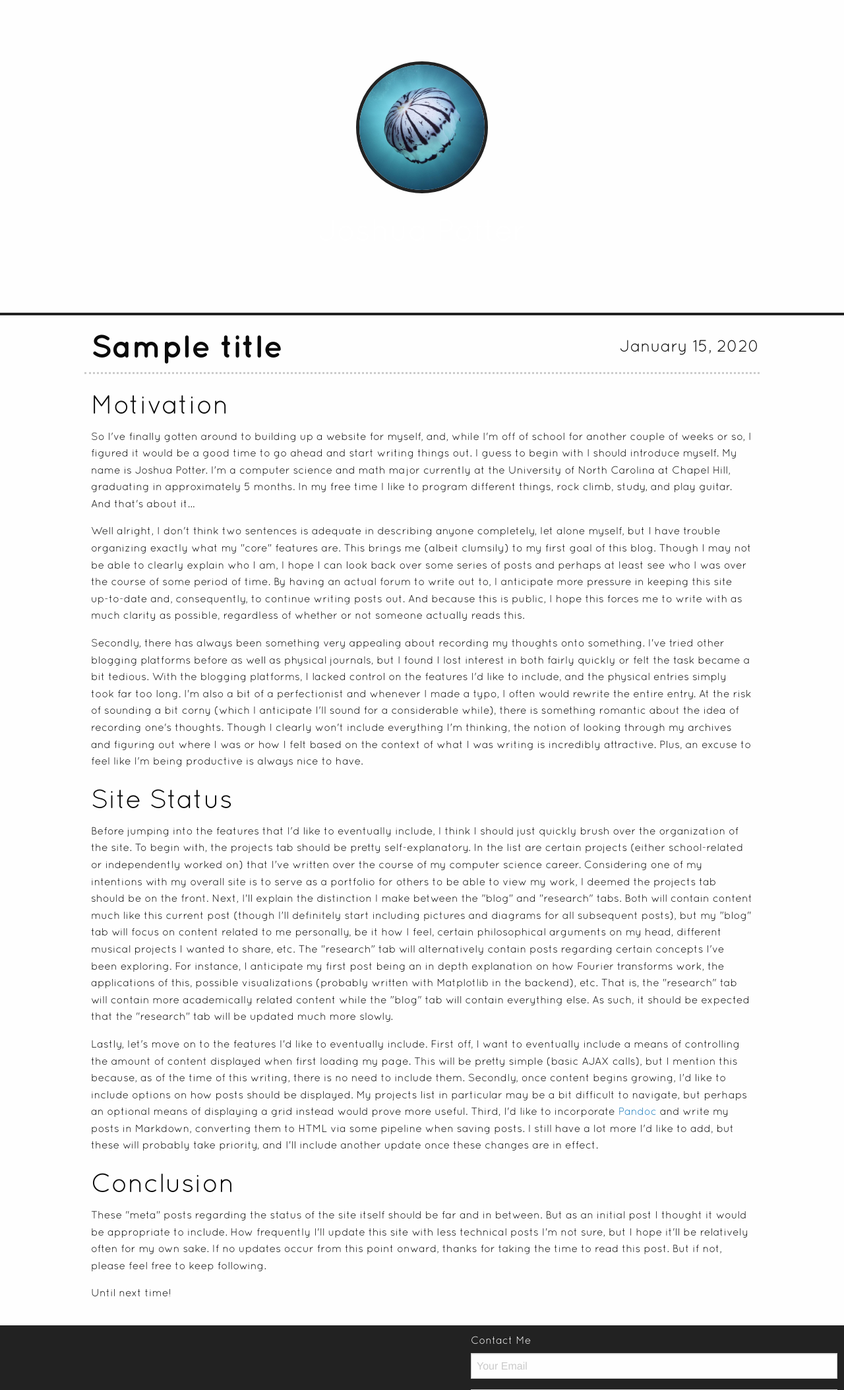
After one commit to GusVieweg/portfolio, a Django app: template apps/blog/templates/blog/entries/2015/December/22_1.html in a window 1280 px wide. The commit adds this page. Shown: the top 2107 px of the page at 66% size. Run offline with Django 3.2, Linux system fonts and the light colour scheme; the template is opened without the code that fills it: most values are stand-ins (such as "Sample title", 1, 10 or a date in 2020); parts of the project's set-up code (start-up, migrations or seed data) failed here and were passed over; some libraries are stand-ins or nearby versions.

Commit message:
blog -> template pages

```diff
--- a/apps/blog/models.py
+++ b/apps/blog/models.py
@@ -27,4 +27,4 @@ class Post(models.Model):
     last_modified = models.DateField(auto_now=True)
     date_added = models.DateField(auto_now_add=True)
     description = models.TextField(null=True, blank=True)
-    content = models.TextField()
+    content_url = models.URLField(max_length=255)
--- a/apps/blog/serializers.py
+++ b/apps/blog/serializers.py
@@ -19,4 +19,4 @@ class PostSerializer(serializers.ModelSerializer):
 
     class Meta:
         model = Post
-        fields = ('id', 'title', 'date_added', 'category', 'description')
+        fields = ('id', 'title', 'date_added', 'category', 'description', 'content_url')
--- a/apps/blog/templates/blog/post.html
+++ b/apps/blog/templates/blog/base.html
@@ -10,7 +10,7 @@
         <div id="post-content">
             <h1 class="title">{{ title }}<span class="date">{{ date_added | date:"F d, Y"}}</span></h1>
             <div class="entry">
-                {{ content | safe }}
+                {% block post_content %}{% endblock %}
             </div>
         </div>
 {% endblock %}
--- /dev/null
+++ b/apps/blog/templates/blog/entries/2015/December/22_1.html
@@ -0,0 +1,76 @@
+{% extends "blog/base.html" %}
+{% load static %}
+{% block title %}{{ title }}{% endblock %}
+
+{% block css %}
+        <link type="text/css" rel="stylesheet" href="{% static 'blog/css/blog.css' %}" />
+{% endblock %}
+
+{% block post_content %}
+        <h2>Motivation</h2>
+        <p>
+            So I've finally gotten around to building up a website for myself, and, while I'm off of school for another
+            couple of weeks or so, I figured it would be a good time to go ahead and start writing things out. I guess to
+            begin with I should introduce myself. My name is Joshua Potter. I'm a computer science and math major
+            currently at the University of North Carolina at Chapel Hill, graduating in approximately 5 months. In my
+            free time I like to program different things, rock climb, study, and play guitar. And that's about it...
+        </p>
+        <p>
+            Well alright, I don't think two sentences is adequate in describing anyone completely, let alone myself,
+            but I have trouble organizing exactly what my "core" features are. This brings me (albeit clumsily) to my
+            first goal of this blog. Though I may not be able to clearly explain who I am, I hope I can look back over
+            some series of posts and perhaps at least see who I was over the course of some period of time. By having
+            an actual forum to write out to, I anticipate more pressure in keeping this site up-to-date and,
+            consequently, to continue writing posts out. And because this is public, I hope this forces me to write
+            with as much clarity as possible, regardless of whether or not someone actually reads this.
+        </p>
+        <p>
+            Secondly, there has always been something very appealing about recording my thoughts onto something. I've
+            tried other blogging platforms before as well as physical journals, but I found I lost interest in both
+            fairly quickly or felt the task became a bit tedious. With the blogging platforms, I lacked control on the
+            features I'd like to include, and the physical entries simply took far too long. I'm also a bit of a
+            perfectionist and whenever I made a typo, I often would rewrite the entire entry. At the risk of sounding
+            a bit corny (which I anticipate I'll sound for a considerable while), there is something romantic about
+            the idea of recording one's thoughts. Though I clearly won't include everything I'm thinking, the notion of
+            looking through my archives and figuring out where I was or how I felt based on the context of what I was
+            writing is incredibly attractive. Plus, an excuse to feel like I'm being productive is always nice to have.
+        </p>
+        <h2>Site Status</h2>
+        <p>
+            Before jumping into the features that I'd like to eventually include, I think I should just quickly brush
+            over the organization of the site. To begin with, the projects tab should be pretty self-explanatory.
+            In the list are certain projects (either school-related or independently worked on) that I've written over
+            the course of my computer science career. Considering one of my intentions with my overall site is to serve
+            as a portfolio for others to be able to view my work, I deemed the projects tab should be on the front.
+            Next, I'll explain the distinction I make between the "blog" and "research" tabs. Both will contain content
+            much like this current post (though I'll definitely start including pictures and diagrams for all subsequent
+            posts), but my "blog" tab will focus on content related to me personally, be it how I feel, certain
+            philosophical arguments on my head, different musical projects I wanted to share, etc. The "research" tab
+            will alternatively contain posts regarding certain concepts I've been exploring. For instance, I anticipate
+            my first post being an in depth explanation on how Fourier transforms work, the applications of this,
+            possible visualizations (probably written with Matplotlib in the backend), etc. That is, the "research" tab
+            will contain more academically related content while the "blog" tab will contain everything else. As such,
+            it should be expected that the "research" tab will be updated much more slowly.
+        </p>
+        <p>
+            Lastly, let's move on to the features I'd like to eventually include. First off, I want to eventually
+            include a means of controlling the amount of content displayed when first loading my page. This will be
+            pretty simple (basic AJAX calls), but I mention this because,  as of the time of this writing, there is
+            no need to include them. Secondly, once content begins growing, I'd like to include options on how posts
+            should be displayed. My projects list in particular may be a bit difficult to navigate, but perhaps an
+            optional means of displaying a grid instead would prove more useful. Third, I'd like to incorporate
+            <a href="http://pandoc.org/">Pandoc</a> and write my posts in Markdown, converting them to HTML via some
+            pipeline when saving posts. I still have a lot more I'd like to add, but these will probably take priority,
+            and I'll include another update once these changes are in effect.
+         </p>
+        <h2>Conclusion</h2>
+        <p>
+            These "meta" posts regarding the status of the site itself should be far and in between. But as an initial
+            post I thought it would be appropriate to include. How frequently I'll update this site with less technical
+            posts I'm not sure, but I hope it'll be relatively often for my own sake. If no updates occur from this
+            point onward, thanks for taking the time to read this post. But if not, please feel free to keep following.
+        </p>
+        <p>
+            Until next time!
+        </p>
+{% endblock %}
--- a/apps/blog/views.py
+++ b/apps/blog/views.py
@@ -17,13 +17,12 @@ def blog_post(request, pk):
     """
     try:
         post = Post.objects.get(pk=pk)
-        return render(request, 'blog/post.html', {
+        return render(request, post.content_url, {
             'title': post.title,
             'category': PostCategory.objects.get(id=post.category_id),
             'date_added': post.date_added,
             'last_modified': post.last_modified,
             'description': post.description,
-            'content': post.content,
         })
 
     except Post.DoesNotExist:
```
Also changed, not shown: apps/blog/migrations/0008_auto_20151223_0049.py (added), apps/blog/migrations/0009_auto_20151223_0215.py (added).
